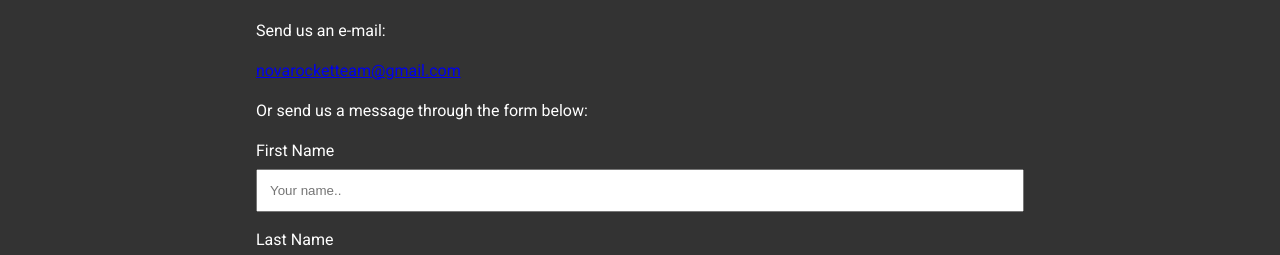
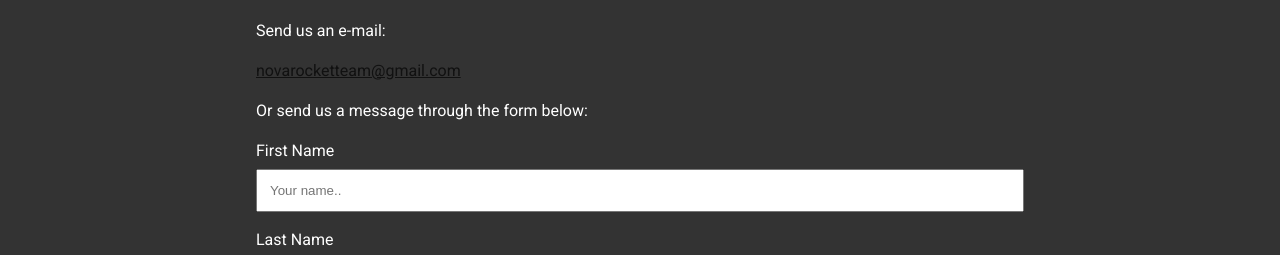
Before and after one commit to NovaRocketTeam/novarocketteam.github.io, a plain HTML site: page contact.html in a window 1280 px wide. Shown: the part 540-795 px from the top of the page. Drawn offline with nearby package versions, Linux system fonts and the light colour scheme; some packages are replaced by stand-ins of ours.

Commit message:
change color email

```diff
--- a/contact.html
+++ b/contact.html
@@ -37,7 +37,7 @@
 	        	Send us an e-mail:
 	        	</p>
 	        	<p>
-	        	<a href="mailto:novarocketteam@gmail.com" target="_top">novarocketteam@gmail.com</a>
+	        	<a href="mailto:novarocketteam@gmail.com" class="green" target="_top">novarocketteam@gmail.com</a>
 				</p>
 
 				<p>
--- a/mystyle.css
+++ b/mystyle.css
@@ -166,3 +166,7 @@ div.company-box {
     padding: 5px;
     vertical-align: top;
 }
+
+a.green{
+  color: #111;
+}
```
